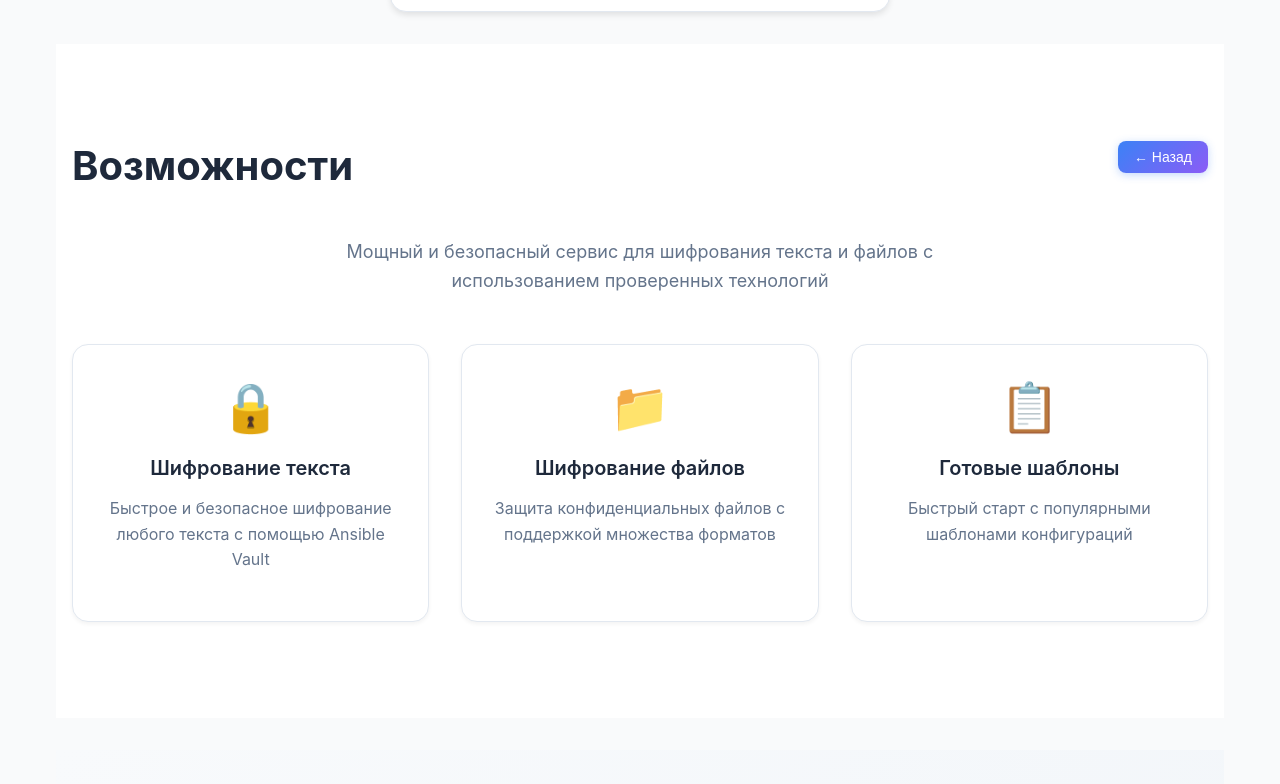
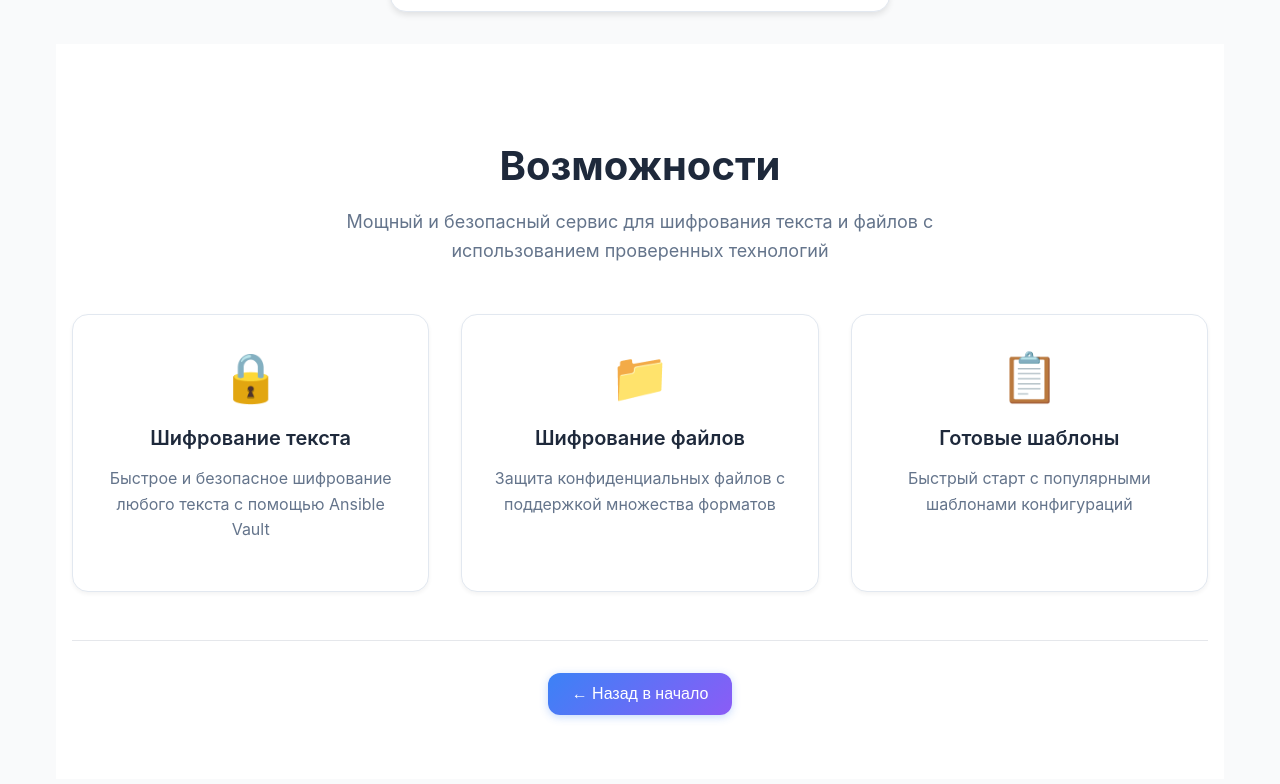
Before and after one commit to rtst01/ansible-vault-web, a React (Create React App) app in the folder frontend/: page / in a window 1280 px wide. Shown: the part 1456-2240 px from the top of the page. Built offline with nearby package versions, Linux system fonts and the light colour scheme.

Commit message:
🎯 UX: Кнопки Назад перенесены под блоки для удобства использования

```diff
--- a/frontend/src/App.tsx
+++ b/frontend/src/App.tsx
@@ -49,16 +49,7 @@ function App() {
         <section id="features" className="modern-section">
           <div className="container" style={{ padding: '0 1rem' }}>
             <div className="max-w-6xl mx-auto">
-              <div className="section-header-with-back">
-                <h2 className="modern-section-title">Возможности</h2>
-                <button
-                  onClick={() => window.scrollTo({ top: 0, behavior: 'smooth' })}
-                  className="back-button"
-                  title="Вернуться в начало"
-                >
-                  ← Назад
-                </button>
-              </div>
+              <h2 className="modern-section-title">Возможности</h2>
               <p className="modern-section-subtitle">
                 Мощный и безопасный сервис для шифрования текста и файлов с использованием проверенных технологий
               </p>
@@ -85,6 +76,15 @@ function App() {
                   </p>
                 </div>
               </div>
+              <div className="section-back-button-container">
+                <button
+                  onClick={() => window.scrollTo({ top: 0, behavior: 'smooth' })}
+                  className="back-button"
+                  title="Вернуться в начало"
+                >
+                  ← Назад в начало
+                </button>
+              </div>
             </div>
           </div>
         </section>
@@ -92,16 +92,7 @@ function App() {
         <section id="security" className="modern-section">
           <div className="container" style={{ padding: '0 1rem' }}>
             <div className="max-w-6xl mx-auto">
-              <div className="section-header-with-back">
-                <h2 className="modern-section-title">Безопасность</h2>
-                <button
-                  onClick={() => window.scrollTo({ top: 0, behavior: 'smooth' })}
-                  className="back-button"
-                  title="Вернуться в начало"
-                >
-                  ← Назад
-                </button>
-              </div>
+              <h2 className="modern-section-title">Безопасность</h2>
               <p className="modern-section-subtitle">
                 Ваши данные защищены с использованием проверенных технологий шифрования
               </p>
@@ -131,6 +122,15 @@ function App() {
                   </ul>
                 </div>
               </div>
+              <div className="section-back-button-container">
+                <button
+                  onClick={() => window.scrollTo({ top: 0, behavior: 'smooth' })}
+                  className="back-button"
+                  title="Вернуться в начало"
+                >
+                  ← Назад в начало
+                </button>
+              </div>
             </div>
           </div>
         </section>
@@ -138,16 +138,7 @@ function App() {
         <section id="docs" className="modern-section">
           <div className="container" style={{ padding: '0 1rem' }}>
             <div className="max-w-6xl mx-auto">
-              <div className="section-header-with-back">
-                <h2 className="modern-section-title">Документация</h2>
-                <button
-                  onClick={() => window.scrollTo({ top: 0, behavior: 'smooth' })}
-                  className="back-button"
-                  title="Вернуться в начало"
-                >
-                  ← Назад
-                </button>
-              </div>
+              <h2 className="modern-section-title">Документация</h2>
               <p className="modern-section-subtitle">
                 Подробные инструкции по использованию и техническая документация API
               </p>
@@ -219,6 +210,15 @@ function App() {
                   </div>
                 </div>
               </div>
+              <div className="section-back-button-container">
+                <button
+                  onClick={() => window.scrollTo({ top: 0, behavior: 'smooth' })}
+                  className="back-button"
+                  title="Вернуться в начало"
+                >
+                  ← Назад в начало
+                </button>
+              </div>
             </div>
           </div>
         </section>
--- a/frontend/src/index.css
+++ b/frontend/src/index.css
@@ -1390,21 +1390,22 @@ textarea.form-input {
   transform: scale(1.2);
 }
 
-/* Стили для заголовков секций с кнопкой "Назад" */
-.section-header-with-back {
+/* Стили для кнопки "Назад" в конце секций */
+.section-back-button-container {
   display: flex;
-  justify-content: space-between;
-  align-items: center;
-  margin-bottom: 2rem;
+  justify-content: center;
+  margin-top: 3rem;
+  padding-top: 2rem;
+  border-top: 1px solid #e5e7eb;
 }
 
 .back-button {
   background: linear-gradient(135deg, #3b82f6, #8b5cf6);
   color: white;
   border: none;
-  padding: 0.5rem 1rem;
-  border-radius: 0.5rem;
-  font-size: 0.875rem;
+  padding: 0.75rem 1.5rem;
+  border-radius: 0.75rem;
+  font-size: 1rem;
   font-weight: 500;
   cursor: pointer;
   transition: all 0.3s ease;
```
